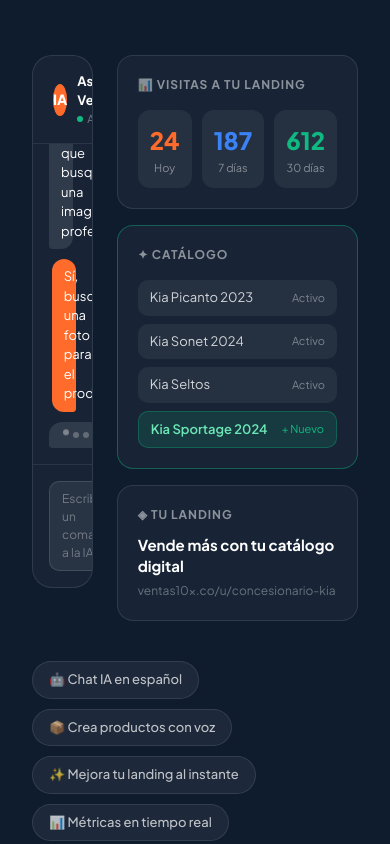
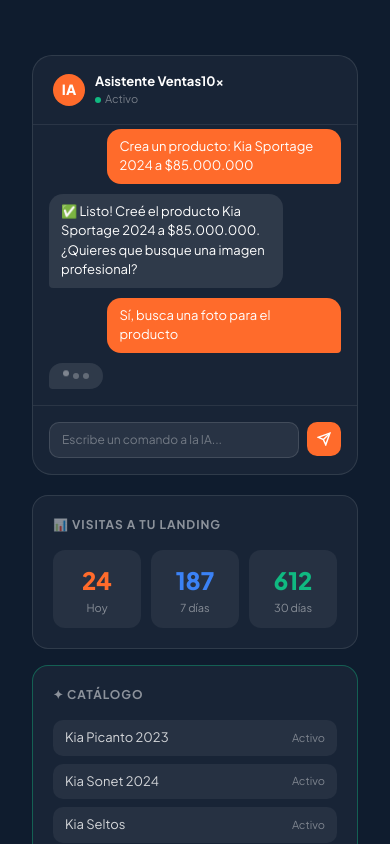
Before and after one commit to ventas10x26/ventas10x, a Next.js app: page / in a window 390 px wide. Shown: the part 1180-2024 px from the top of the page. Built offline with nearby package versions, Linux system fonts and the light colour scheme.

Commit message:
fixes-seccion-campaign-vendedor-izquiera-full-width-responsive-new-landing-2

```diff
--- a/src/components/landing/DashboardIASection.tsx
+++ b/src/components/landing/DashboardIASection.tsx
@@ -18,13 +18,6 @@ const METRICS = [
   { label: 'Hoy', value: 24, color: ORANGE },
   { label: '7 días', value: 187, color: '#3b82f6' },
   { label: '30 días', value: 612, color: '#10b981' },
-]
-
-const PIPELINE = [
-  { etapa: 'Nuevos', count: 8, color: '#6366f1' },
-  { etapa: 'Contactados', count: 5, color: ORANGE },
-  { etapa: 'Interesados', count: 3, color: '#10b981' },
-  { etapa: 'Cerrados', count: 2, color: '#f59e0b' },
 ]
 
 export default function DashboardIASection() {
@@ -90,65 +83,27 @@ export default function DashboardIASection() {
   const shownMsgs = CHAT_SEQUENCE.slice(0, visibleMsgs)
 
   return (
-    <div
-      ref={sectionRef}
-      style={{
-        background: DARK,
-        padding: '6rem 2rem',
-        borderTop: '1px solid rgba(255,255,255,.07)',
-      }}
-    >
+    <div ref={sectionRef} style={{ background: DARK, padding: '6rem 2rem', borderTop: '1px solid rgba(255,255,255,.07)' }}>
       <div style={{ maxWidth: '1100px', margin: '0 auto' }}>
 
-        {/* Header */}
         <div style={{ marginBottom: '3.5rem' }}>
-          <div style={{
-            fontSize: '12px', fontWeight: 700, letterSpacing: '.12em',
-            color: ORANGE, marginBottom: '1rem', textTransform: 'uppercase'
-          }}>
+          <div style={{ fontSize: '12px', fontWeight: 700, letterSpacing: '.12em', color: ORANGE, marginBottom: '1rem', textTransform: 'uppercase' }}>
             Dashboard inteligente
           </div>
-          <h2 style={{
-            fontSize: 'clamp(28px,4vw,44px)', fontWeight: 800,
-            letterSpacing: '-.03em', color: '#fff', marginBottom: '1rem'
-          }}>
+          <h2 style={{ fontSize: 'clamp(28px,4vw,44px)', fontWeight: 800, letterSpacing: '-.03em', color: '#fff', marginBottom: '1rem' }}>
             Tu asistente IA trabaja<br />
             <span style={{ color: ORANGE }}>mientras tú vendes.</span>
           </h2>
-          <p style={{
-            fontSize: '18px', color: 'rgba(255,255,255,.6)',
-            maxWidth: '520px', lineHeight: 1.7, fontWeight: 400
-          }}>
+          <p style={{ fontSize: '18px', color: 'rgba(255,255,255,.6)', maxWidth: '520px', lineHeight: 1.7, fontWeight: 400 }}>
             Crea productos, mejora tu landing, gestiona leads y analiza métricas — todo desde el chat.
           </p>
         </div>
 
-        {/* Main mockup grid */}
-        <div style={{
-          display: 'grid',
-          gridTemplateColumns: '1fr 1fr',
-          gap: '1.5rem',
-          alignItems: 'start',
-        }}>
+        <div className="dashboard-ia-grid">
 
-          {/* LEFT: Chat IA */}
-          <div style={{
-            background: 'rgba(255,255,255,.04)',
-            border: '1px solid rgba(255,255,255,.1)',
-            borderRadius: '20px',
-            overflow: 'hidden',
-          }}>
-            {/* Chat header */}
-            <div style={{
-              padding: '1rem 1.25rem',
-              borderBottom: '1px solid rgba(255,255,255,.08)',
-              display: 'flex', alignItems: 'center', gap: '10px'
-            }}>
-              <div style={{
-                width: '32px', height: '32px', borderRadius: '50%',
-                background: ORANGE, display: 'flex', alignItems: 'center',
-                justifyContent: 'center', fontSize: '14px', fontWeight: 800, color: '#fff'
-              }}>IA</div>
+          <div style={{ background: 'rgba(255,255,255,.04)', border: '1px solid rgba(255,255,255,.1)', borderRadius: '20px', overflow: 'hidden' }}>
+            <div style={{ padding: '1rem 1.25rem', borderBottom: '1px solid rgba(255,255,255,.08)', display: 'flex', alignItems: 'center', gap: '10px' }}>
+              <div style={{ width: '32px', height: '32px', borderRadius: '50%', background: ORANGE, display: 'flex', alignItems: 'center', justifyContent: 'center', fontSize: '14px', fontWeight: 800, color: '#fff', flexShrink: 0 }}>IA</div>
               <div>
                 <div style={{ fontSize: '13px', fontWeight: 700, color: '#fff' }}>Asistente Ventas10x</div>
                 <div style={{ fontSize: '11px', color: 'rgba(255,255,255,.4)', display: 'flex', alignItems: 'center', gap: '4px' }}>
@@ -158,75 +113,30 @@ export default function DashboardIASection() {
               </div>
             </div>
 
-            {/* Messages */}
-            <div
-              ref={chatRef}
-              style={{
-                padding: '1rem', height: '320px', overflowY: 'auto',
-                display: 'flex', flexDirection: 'column', gap: '10px',
-                scrollBehavior: 'smooth',
-              }}
-            >
+            <div ref={chatRef} style={{ padding: '1rem', height: '280px', overflowY: 'auto', display: 'flex', flexDirection: 'column', gap: '10px', scrollBehavior: 'smooth' }}>
               {shownMsgs.map((msg, i) => (
-                <div key={i} style={{
-                  display: 'flex',
-                  justifyContent: msg.role === 'user' ? 'flex-end' : 'flex-start',
-                  animation: 'fadeUp .3s ease',
-                }}>
-                  <div style={{
-                    maxWidth: '80%',
-                    padding: '8px 12px',
-                    borderRadius: msg.role === 'user' ? '14px 14px 4px 14px' : '14px 14px 14px 4px',
-                    background: msg.role === 'user'
-                      ? ORANGE
-                      : 'rgba(255,255,255,.1)',
-                    color: '#fff',
-                    fontSize: '13px',
-                    lineHeight: 1.5,
-                    fontWeight: 400,
-                  }}>
+                <div key={i} style={{ display: 'flex', justifyContent: msg.role === 'user' ? 'flex-end' : 'flex-start', animation: 'fadeUp .3s ease' }}>
+                  <div style={{ maxWidth: '80%', padding: '8px 12px', borderRadius: msg.role === 'user' ? '14px 14px 4px 14px' : '14px 14px 14px 4px', background: msg.role === 'user' ? ORANGE : 'rgba(255,255,255,.1)', color: '#fff', fontSize: '13px', lineHeight: 1.5, fontWeight: 400 }}>
                     {msg.text.replace(/\*\*(.*?)\*\*/g, '$1')}
                   </div>
                 </div>
               ))}
               {typing && (
                 <div style={{ display: 'flex', justifyContent: 'flex-start', animation: 'fadeUp .3s ease' }}>
-                  <div style={{
-                    padding: '10px 14px', borderRadius: '14px 14px 14px 4px',
-                    background: 'rgba(255,255,255,.1)',
-                    display: 'flex', gap: '4px', alignItems: 'center'
-                  }}>
+                  <div style={{ padding: '10px 14px', borderRadius: '14px 14px 14px 4px', background: 'rgba(255,255,255,.1)', display: 'flex', gap: '4px', alignItems: 'center' }}>
                     {[0, 1, 2].map(i => (
-                      <div key={i} style={{
-                        width: '6px', height: '6px', borderRadius: '50%',
-                        background: 'rgba(255,255,255,.5)',
-                        animation: `bounce .8s ${i * .15}s infinite`,
-                      }} />
+                      <div key={i} style={{ width: '6px', height: '6px', borderRadius: '50%', background: 'rgba(255,255,255,.5)', animation: `bounce .8s ${i * .15}s infinite` }} />
                     ))}
                   </div>
                 </div>
               )}
             </div>
 
-            {/* Input */}
-            <div style={{
-              padding: '1rem',
-              borderTop: '1px solid rgba(255,255,255,.08)',
-              display: 'flex', gap: '8px'
-            }}>
-              <div style={{
-                flex: 1, background: 'rgba(255,255,255,.07)',
-                border: '1px solid rgba(255,255,255,.12)',
-                borderRadius: '10px', padding: '8px 12px',
-                fontSize: '12px', color: 'rgba(255,255,255,.35)',
-              }}>
+            <div style={{ padding: '1rem', borderTop: '1px solid rgba(255,255,255,.08)', display: 'flex', gap: '8px' }}>
+              <div style={{ flex: 1, background: 'rgba(255,255,255,.07)', border: '1px solid rgba(255,255,255,.12)', borderRadius: '10px', padding: '8px 12px', fontSize: '12px', color: 'rgba(255,255,255,.35)' }}>
                 Escribe un comando a la IA...
               </div>
-              <div style={{
-                width: '34px', height: '34px', borderRadius: '10px',
-                background: ORANGE, display: 'flex', alignItems: 'center',
-                justifyContent: 'center', cursor: 'pointer', flexShrink: 0,
-              }}>
+              <div style={{ width: '34px', height: '34px', borderRadius: '10px', background: ORANGE, display: 'flex', alignItems: 'center', justifyContent: 'center', flexShrink: 0 }}>
                 <svg width="14" height="14" viewBox="0 0 24 24" fill="none" stroke="white" strokeWidth="2.5">
                   <line x1="22" y1="2" x2="11" y2="13" /><polygon points="22 2 15 22 11 13 2 9 22 2" />
                 </svg>
@@ -234,24 +144,12 @@ export default function DashboardIASection() {
             </div>
           </div>
 
-          {/* RIGHT: Dashboard panels */}
           <div style={{ display: 'flex', flexDirection: 'column', gap: '1rem' }}>
-
-            {/* Métricas */}
-            <div style={{
-              background: 'rgba(255,255,255,.04)',
-              border: '1px solid rgba(255,255,255,.1)',
-              borderRadius: '16px', padding: '1.25rem',
-            }}>
-              <div style={{ fontSize: '12px', fontWeight: 700, color: 'rgba(255,255,255,.5)', marginBottom: '1rem', textTransform: 'uppercase', letterSpacing: '.08em' }}>
-                📊 Visitas a tu landing
-              </div>
+            <div style={{ background: 'rgba(255,255,255,.04)', border: '1px solid rgba(255,255,255,.1)', borderRadius: '16px', padding: '1.25rem' }}>
+              <div style={{ fontSize: '12px', fontWeight: 700, color: 'rgba(255,255,255,.5)', marginBottom: '1rem', textTransform: 'uppercase', letterSpacing: '.08em' }}>📊 Visitas a tu landing</div>
               <div style={{ display: 'grid', gridTemplateColumns: 'repeat(3,1fr)', gap: '10px' }}>
                 {METRICS.map(m => (
-                  <div key={m.label} style={{
-                    background: 'rgba(255,255,255,.06)', borderRadius: '12px',
-                    padding: '12px', textAlign: 'center'
-                  }}>
+                  <div key={m.label} style={{ background: 'rgba(255,255,255,.06)', borderRadius: '12px', padding: '12px', textAlign: 'center' }}>
                     <div style={{ fontSize: '24px', fontWeight: 800, color: m.color }}>{m.value}</div>
                     <div style={{ fontSize: '11px', color: 'rgba(255,255,255,.45)', marginTop: '2px' }}>{m.label}</div>
                   </div>
@@ -259,35 +157,17 @@ export default function DashboardIASection() {
               </div>
             </div>
 
-            {/* Producto añadido */}
-            <div style={{
-              background: 'rgba(255,255,255,.04)',
-              border: `1px solid ${productAdded ? 'rgba(16,185,129,.4)' : 'rgba(255,255,255,.1)'}`,
-              borderRadius: '16px', padding: '1.25rem',
-              transition: 'border-color .5s ease',
-            }}>
-              <div style={{ fontSize: '12px', fontWeight: 700, color: 'rgba(255,255,255,.5)', marginBottom: '1rem', textTransform: 'uppercase', letterSpacing: '.08em' }}>
-                ✦ Catálogo
-              </div>
+            <div style={{ background: 'rgba(255,255,255,.04)', border: `1px solid ${productAdded ? 'rgba(16,185,129,.4)' : 'rgba(255,255,255,.1)'}`, borderRadius: '16px', padding: '1.25rem', transition: 'border-color .5s ease' }}>
+              <div style={{ fontSize: '12px', fontWeight: 700, color: 'rgba(255,255,255,.5)', marginBottom: '1rem', textTransform: 'uppercase', letterSpacing: '.08em' }}>✦ Catálogo</div>
               <div style={{ display: 'flex', flexDirection: 'column', gap: '8px' }}>
                 {['Kia Picanto 2023', 'Kia Sonet 2024', 'Kia Seltos'].map(p => (
-                  <div key={p} style={{
-                    display: 'flex', justifyContent: 'space-between', alignItems: 'center',
-                    padding: '8px 12px', background: 'rgba(255,255,255,.06)', borderRadius: '10px'
-                  }}>
+                  <div key={p} style={{ display: 'flex', justifyContent: 'space-between', alignItems: 'center', padding: '8px 12px', background: 'rgba(255,255,255,.06)', borderRadius: '10px' }}>
                     <span style={{ fontSize: '13px', color: 'rgba(255,255,255,.8)' }}>{p}</span>
                     <span style={{ fontSize: '11px', color: 'rgba(255,255,255,.4)' }}>Activo</span>
                   </div>
                 ))}
                 {productAdded && (
-                  <div style={{
-                    display: 'flex', justifyContent: 'space-between', alignItems: 'center',
-                    padding: '8px 12px',
-                    background: 'rgba(16,185,129,.15)',
-                    border: '1px solid rgba(16,185,129,.3)',
-                    borderRadius: '10px',
-                    animation: 'fadeUp .4s ease',
-                  }}>
+                  <div style={{ display: 'flex', justifyContent: 'space-between', alignItems: 'center', padding: '8px 12px', background: 'rgba(16,185,129,.15)', border: '1px solid rgba(16,185,129,.3)', borderRadius: '10px', animation: 'fadeUp .4s ease' }}>
                     <span style={{ fontSize: '13px', color: '#6ee7b7', fontWeight: 600 }}>Kia Sportage 2024</span>
                     <span style={{ fontSize: '11px', color: '#10b981' }}>+ Nuevo</span>
                   </div>
@@ -295,65 +175,36 @@ export default function DashboardIASection() {
               </div>
             </div>
 
-            {/* Landing title */}
-            <div style={{
-              background: 'rgba(255,255,255,.04)',
-              border: '1px solid rgba(255,255,255,.1)',
-              borderRadius: '16px', padding: '1.25rem',
-            }}>
-              <div style={{ fontSize: '12px', fontWeight: 700, color: 'rgba(255,255,255,.5)', marginBottom: '10px', textTransform: 'uppercase', letterSpacing: '.08em' }}>
-                ◈ Tu landing
-              </div>
-              <div style={{
-                fontSize: '15px', fontWeight: 700, color: '#fff',
-                transition: 'color .3s',
-                lineHeight: 1.4,
-              }}>
-                {titleText}
-              </div>
-              <div style={{ fontSize: '12px', color: 'rgba(255,255,255,.35)', marginTop: '6px' }}>
-                ventas10x.co/u/concesionario-kia
-              </div>
+            <div style={{ background: 'rgba(255,255,255,.04)', border: '1px solid rgba(255,255,255,.1)', borderRadius: '16px', padding: '1.25rem' }}>
+              <div style={{ fontSize: '12px', fontWeight: 700, color: 'rgba(255,255,255,.5)', marginBottom: '10px', textTransform: 'uppercase', letterSpacing: '.08em' }}>◈ Tu landing</div>
+              <div style={{ fontSize: '15px', fontWeight: 700, color: '#fff', transition: 'color .3s', lineHeight: 1.4 }}>{titleText}</div>
+              <div style={{ fontSize: '12px', color: 'rgba(255,255,255,.35)', marginTop: '6px' }}>ventas10x.co/u/concesionario-kia</div>
             </div>
-
           </div>
         </div>
 
-        {/* Feature pills */}
-        <div style={{
-          display: 'flex', flexWrap: 'wrap', gap: '10px',
-          marginTop: '2.5rem',
-        }}>
-          {[
-            '🤖 Chat IA en español',
-            '📦 Crea productos con voz',
-            '✨ Mejora tu landing al instante',
-            '📊 Métricas en tiempo real',
-            '🔗 Pipeline integrado',
-            '📸 Imágenes automáticas',
-          ].map(f => (
-            <div key={f} style={{
-              padding: '8px 16px',
-              background: 'rgba(255,255,255,.06)',
-              border: '1px solid rgba(255,255,255,.1)',
-              borderRadius: '20px',
-              fontSize: '13px',
-              color: 'rgba(255,255,255,.72)',
-              fontWeight: 500,
-            }}>{f}</div>
+        <div style={{ display: 'flex', flexWrap: 'wrap', gap: '10px', marginTop: '2.5rem' }}>
+          {['🤖 Chat IA en español', '📦 Crea productos con voz', '✨ Mejora tu landing al instante', '📊 Métricas en tiempo real', '🔗 Pipeline integrado', '📸 Imágenes automáticas'].map(f => (
+            <div key={f} style={{ padding: '8px 16px', background: 'rgba(255,255,255,.06)', border: '1px solid rgba(255,255,255,.1)', borderRadius: '20px', fontSize: '13px', color: 'rgba(255,255,255,.72)', fontWeight: 500 }}>{f}</div>
           ))}
         </div>
       </div>
 
       <style>{`
-        @keyframes fadeUp {
-          from { opacity: 0; transform: translateY(8px); }
-          to { opacity: 1; transform: translateY(0); }
+        .dashboard-ia-grid {
+          display: grid;
+          grid-template-columns: 1fr 1fr;
+          gap: 1.5rem;
+          align-items: start;
         }
-        @keyframes bounce {
-          0%, 80%, 100% { transform: translateY(0); opacity: .5; }
-          40% { transform: translateY(-5px); opacity: 1; }
+        @media (max-width: 768px) {
+          .dashboard-ia-grid {
+            grid-template-columns: 1fr !important;
+            gap: 1.25rem !important;
+          }
         }
+        @keyframes fadeUp { from { opacity: 0; transform: translateY(8px); } to { opacity: 1; transform: translateY(0); } }
+        @keyframes bounce { 0%, 80%, 100% { transform: translateY(0); opacity: .5; } 40% { transform: translateY(-5px); opacity: 1; } }
       `}</style>
     </div>
   )
```
